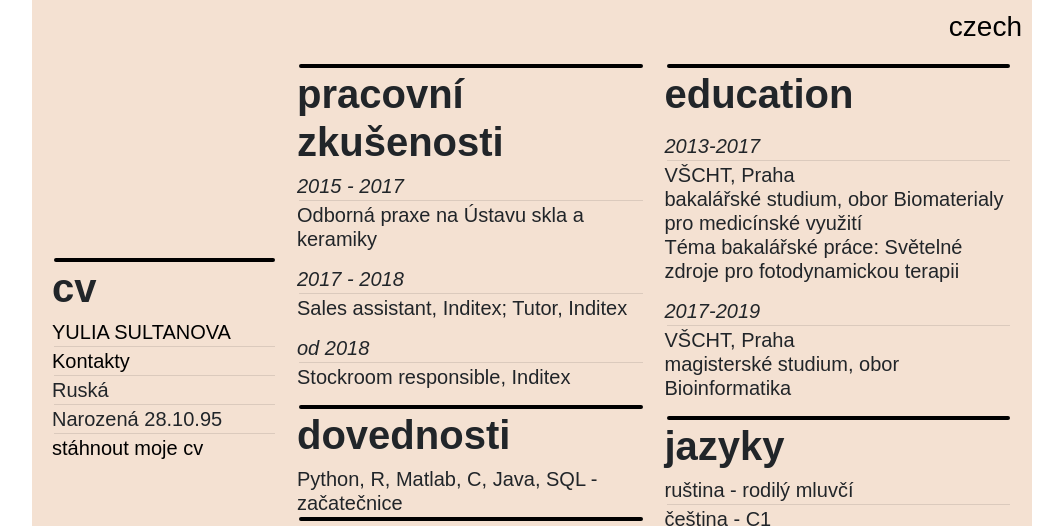
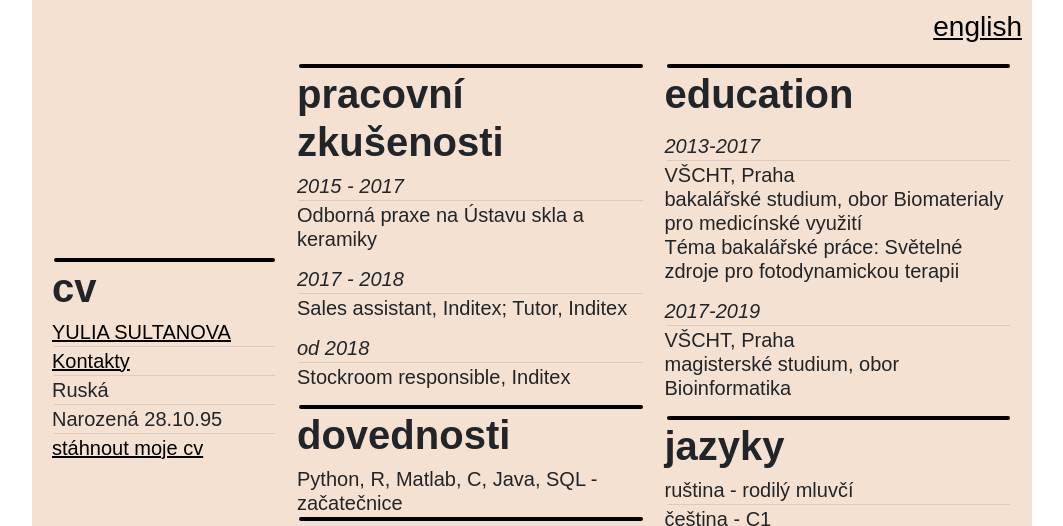
Before and after one commit to sultanby/first-portfolio, a plain HTML site: page cvcz.html in a window 1280 px wide. Shown: the top 526 px of the page, without its empty margins (108-1171 px from the left). Drawn offline with nearby package versions, Linux system fonts and the light colour scheme.

Commit message:
update link

```diff
--- a/cvcz.html
+++ b/cvcz.html
@@ -9,7 +9,7 @@
     <div class="content">
         <body>
             <h3 align="right">
-                <a href="cvcz.html">czech</a>
+                <a href="cven.html">english</a>
             </h3>
             <table>
                 <tr>
--- a/styles.css
+++ b/styles.css
@@ -61,6 +61,7 @@ hr {
 }
 a {
   color:black;
+  text-decoration: underline;
 }
 .termins {
   font-style: italic;
```
Also changed, not shown: 1 other file.
